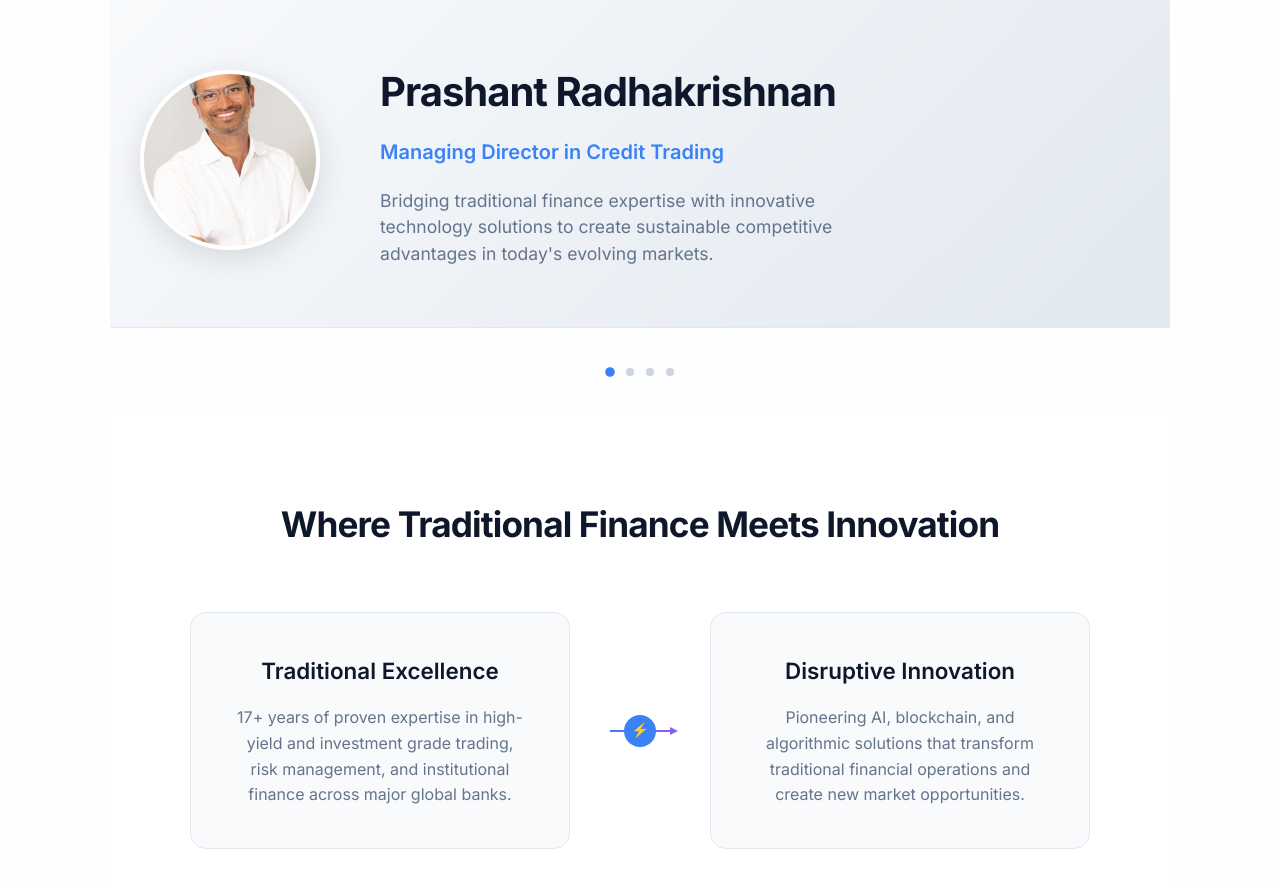
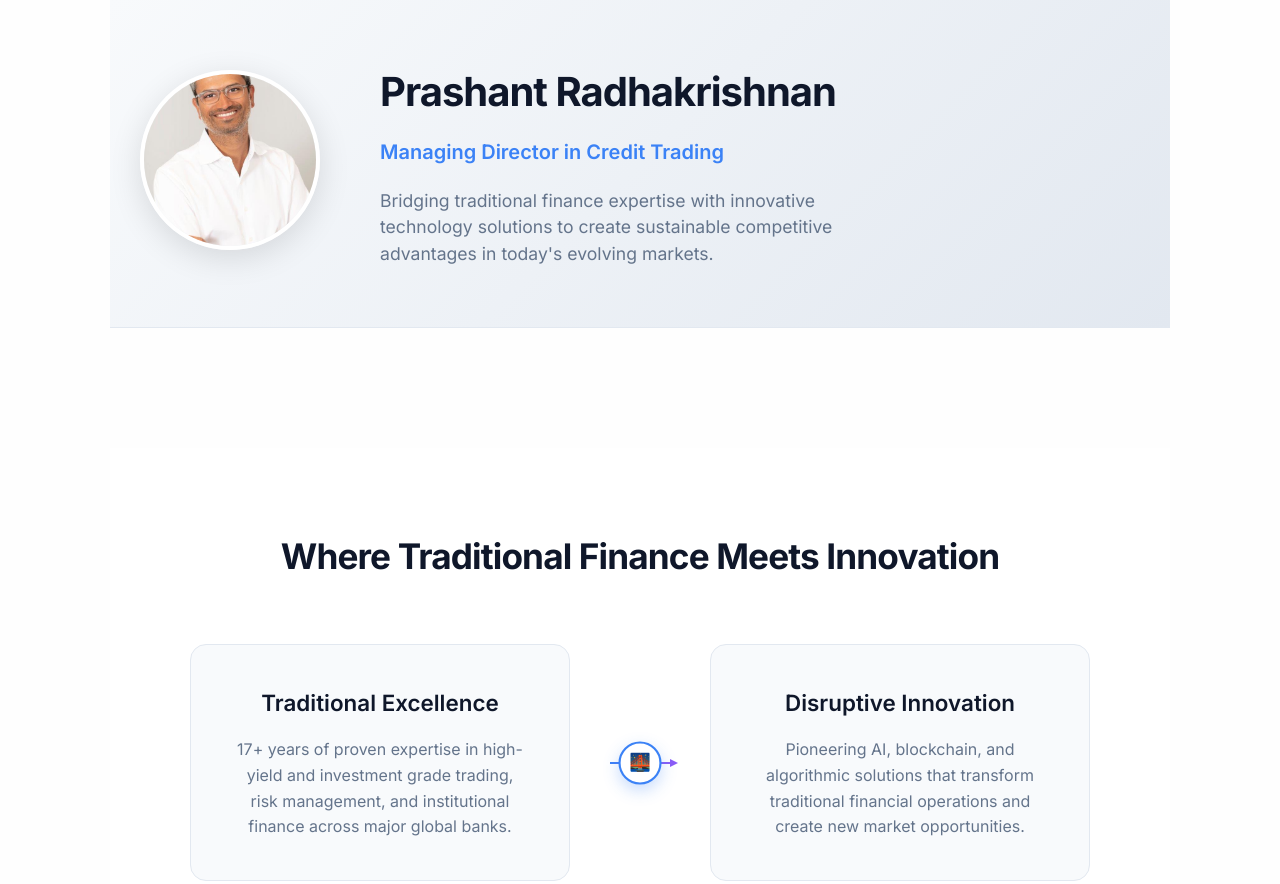
Before and after one commit to pradhakr1984/Test1, a plain HTML site: page prashant-bio.html in a window 1280 px wide. Shown: the top 884 px of the page. Drawn offline with Linux system fonts and the light colour scheme.

Commit message:
Fix UX issues: remove misleading navigation dots and improve bridge metaphor with bridge icon instead of lightning bolt

```diff
--- a/prashant-bio.html
+++ b/prashant-bio.html
@@ -81,25 +81,9 @@
       max-width: 500px;
     }
 
-    /* Navigation Dots */
-    .nav-dots {
-      display: flex;
-      justify-content: center;
-      gap: 12px;
-      padding: 40px 0;
-    }
-
-    .dot {
-      width: 8px;
-      height: 8px;
-      border-radius: 50%;
-      background: #cbd5e1;
-      transition: all 0.3s ease;
-    }
-
-    .dot.active {
-      background: #3b82f6;
-      transform: scale(1.2);
+         /* Bridge Spacing */
+     .bridge-spacing {
+       padding: 60px 0;
      }
 
     /* Bridge Section */
@@ -185,16 +169,25 @@
        top: 50%;
        left: 50%;
        transform: translate(-50%, -50%);
-      width: 32px;
-      height: 32px;
-      background: #3b82f6;
+       width: 40px;
+       height: 40px;
+       background: #ffffff;
+       border: 2px solid #3b82f6;
        border-radius: 50%;
        display: flex;
        align-items: center;
        justify-content: center;
-      color: white;
-      font-size: 14px;
+       color: #3b82f6;
+       font-size: 16px;
        font-weight: 600;
+       box-shadow: 0 4px 12px rgba(59, 130, 246, 0.2);
+       transition: all 0.3s ease;
+       animation: pulse-bridge 3s ease-in-out infinite;
+     }
+
+     @keyframes pulse-bridge {
+       0%, 100% { transform: translate(-50%, -50%) scale(1); }
+       50% { transform: translate(-50%, -50%) scale(1.1); box-shadow: 0 6px 16px rgba(59, 130, 246, 0.3); }
      }
 
     /* Experience Section */
@@ -426,13 +419,8 @@
       </div>
     </section>
 
-    <!-- Navigation Dots -->
-    <div class="nav-dots">
-      <div class="dot active"></div>
-      <div class="dot"></div>
-      <div class="dot"></div>
-      <div class="dot"></div>
-    </div>
+         <!-- Bridge Spacing -->
+     <div class="bridge-spacing"></div>
 
     <!-- Bridge Section -->
     <section class="bridge-section">
@@ -444,7 +432,7 @@
         </div>
                  <div class="bridge-connector">
            <div class="connector-line"></div>
-          <div class="connector-icon">⚡</div>
+           <div class="connector-icon">🌉</div>
          </div>
         <div class="bridge-side">
           <h3>Disruptive Innovation</h3>
```
Lines whose indentation alone changed are shown as unchanged.
